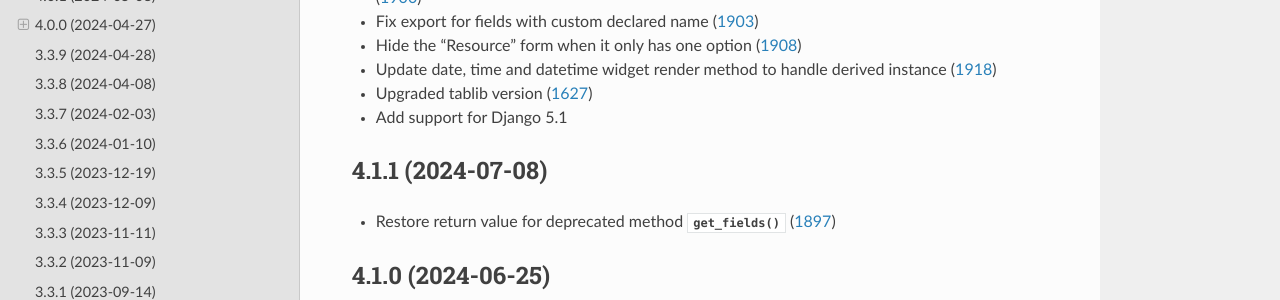
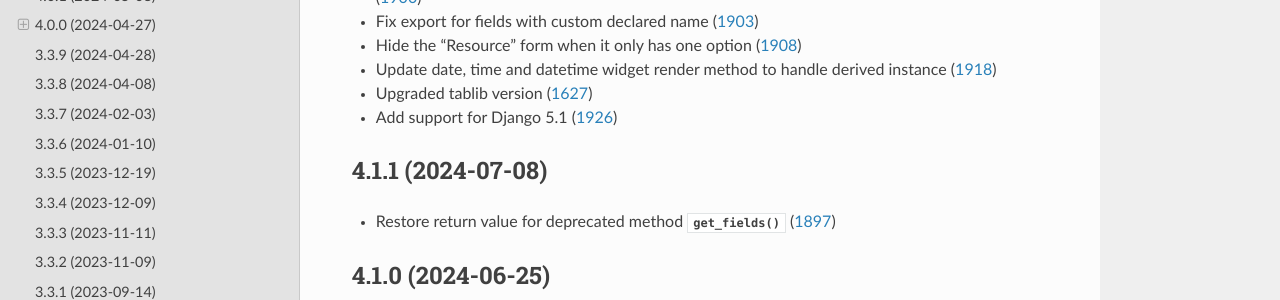
Before and after one commit to django-import-export/django-import-export, a Sphinx documentation site: the page built from docs/changelog.rst, in a window 1280 px wide and 900 px high. Shown: the part 405-705 px from the top of the window. Built offline with Sphinx 7.4.7 and the Read the Docs theme 2.0.0, drawn with Linux system fonts in a browser that asks for light colours; pages that are not in the unit, such as notebooks, are missing from menus; the version number could not be read and is left out.

Commit message:
Added ref to PR

```diff
--- a/docs/changelog.rst
+++ b/docs/changelog.rst
@@ -16,7 +16,7 @@
 - Hide the "Resource" form when it only has one option (`1908 <https://github.com/django-import-export/django-import-export/issues/1908>`_)
 - Update date, time and datetime widget render method to handle derived instance (`1918 <https://github.com/django-import-export/django-import-export/issues/1918>`_)
 - Upgraded tablib version (`1627 <https://github.com/django-import-export/django-import-export/issues/1627>`_)
-- Add support for Django 5.1
+- Add support for Django 5.1 (`1926 <https://github.com/django-import-export/django-import-export/issues/1926>`_)
 
 4.1.1 (2024-07-08)
 ------------------
```
